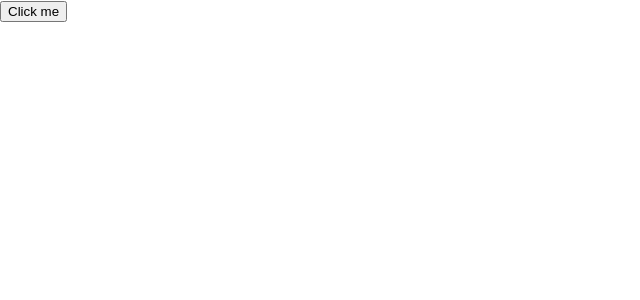
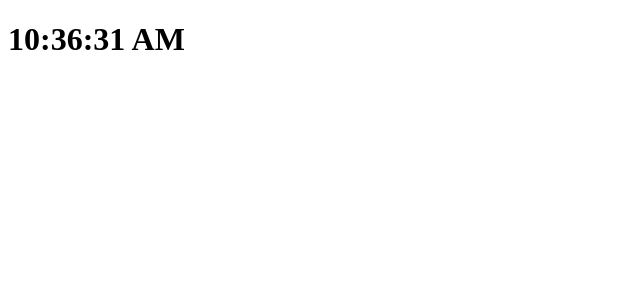
Before and after one commit to rimmisharma/react-practice, a React (Create React App) app: page / in a window 1280 px wide. Shown: the top 300 px of the page, without its empty margins (0-640 px from the left). Built offline with nearby package versions, Linux system fonts and the light colour scheme.

Commit message:
Created a Child component to understand parent-child data flow

```diff
--- a/src/App.js
+++ b/src/App.js
@@ -1,11 +1,15 @@
-import Btn from './components/Btn';
 import './App.css';
+import Child from './components/Child';
 
 
 function App() {
+  const date = new Date()
+
   return (
-   <Btn />
-  )
+   <div>
+    <Child message={date.toLocaleTimeString()} />
+   </div>
+  );
 }
 
 export default App;
--- a/src/components/Btn.js
+++ /dev/null
@@ -1,9 +0,0 @@
-function Btn(){
-
-    const clickHandler = () => console.log('clicked');
-return (
-    <button onClick={clickHandler}>Click me</button>
-)
-}
-
-export default Btn;
--- /dev/null
+++ b/src/components/Child.js
@@ -0,0 +1,7 @@
+function Child(props) {
+    return(
+        <h1>{props.message}</h1>
+    )
+}
+
+export default Child
--- a/src/components/Sidebar.js
+++ /dev/null
@@ -1,5 +0,0 @@
-function Sidebar(props){
-    return <h3>{props.greet}</h3>
-}
-
-export default Sidebar;
--- a/src/index.css
+++ b/src/index.css
@@ -1,4 +1,4 @@
- body {
+ /* body {
   margin: 0;
   font-family: -apple-system, BlinkMacSystemFont, 'Segoe UI', 'Roboto', 'Oxygen',
     'Ubuntu', 'Cantarell', 'Fira Sans', 'Droid Sans', 'Helvetica Neue',
@@ -16,4 +16,4 @@
   flex-direction: column;
   justify-content: space-between;
   min-height: calc(100vh - 160px);
-}
+} */
```
Also changed, not shown: src/components/Header.js (deleted, +0 -8 lines).
